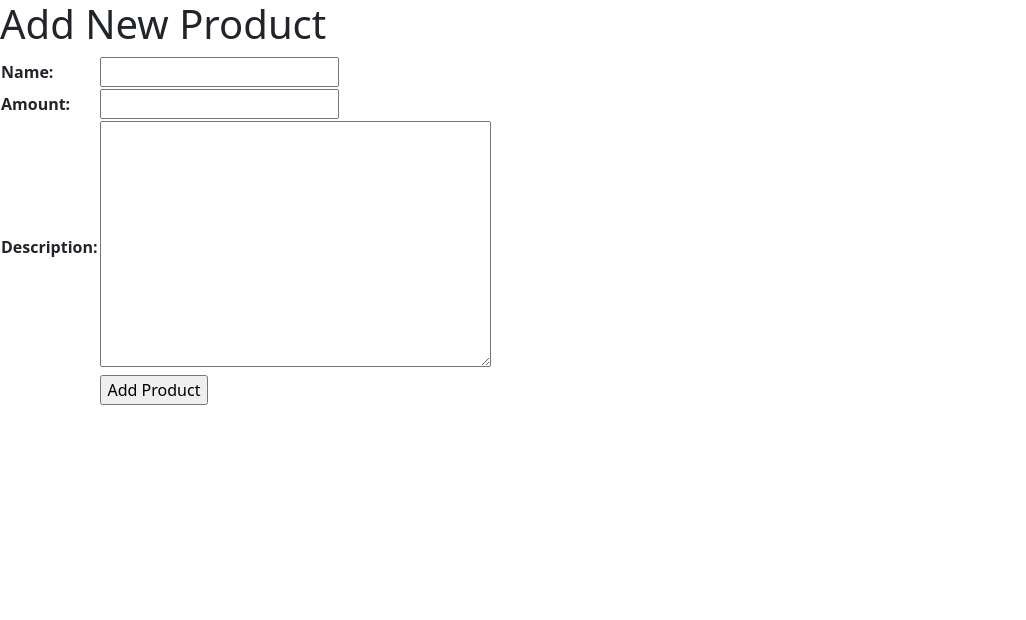
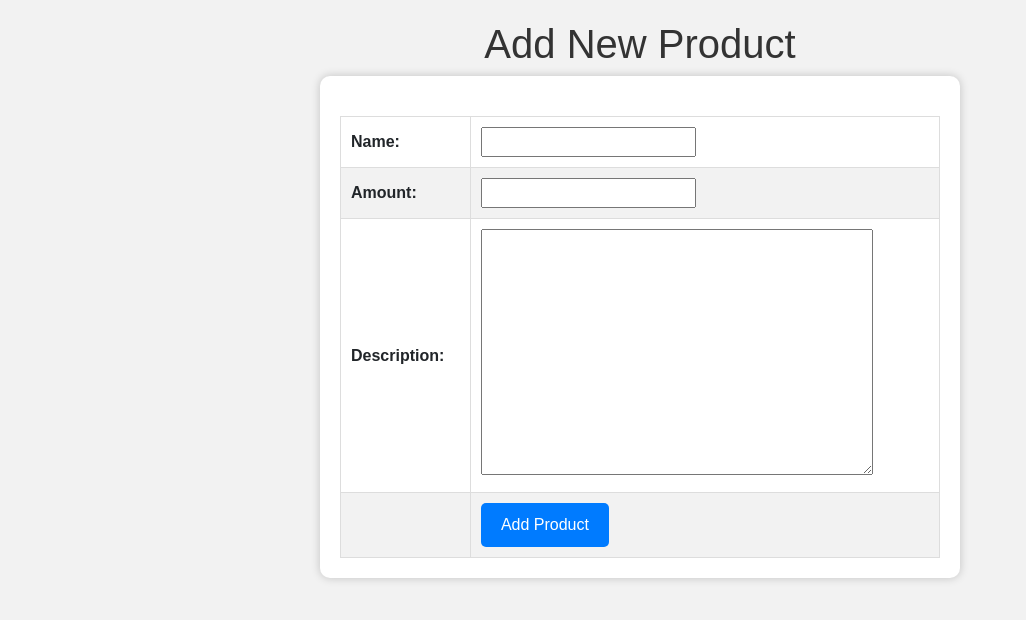
Before and after one commit to brianjo25/sneakers_hub, a Django app: page /create-product in a window 1280 px wide. Shown: the top 620 px of the page, without its empty margins (0-1026 px from the left). Run offline with Django 4.2, Linux system fonts and the light colour scheme.

Commit message:
Melakukan perbaikan dan menambahkan beberapa fitur

```diff
--- a/main/templates/create_product.html
+++ b/main/templates/create_product.html
@@ -1,6 +1,61 @@
 {% extends 'base.html' %}
 
 {% block content %}
+<style>
+    /* CSS untuk mengubah tampilan form */
+    body {
+        background-color: #f2f2f2; /* Warna latar belakang body */
+        font-family: Arial, sans-serif;
+        text-align: center;
+    }
+
+    h1 {
+        color: #333; /* Warna teks judul */
+        padding-top: 20px;
+    }
+
+    form {
+        width: 50%;
+        margin: 0 auto;
+        background-color: #fff; /* Warna latar belakang form */
+        padding: 20px;
+        border-radius: 10px;
+        box-shadow: 0 0 10px rgba(0, 0, 0, 0.2);
+    }
+
+    table {
+        width: 100%;
+        border-collapse: collapse;
+        margin-top: 20px;
+    }
+
+    table, th, td {
+        border: 1px solid #ddd; /* Garis batas abu-abu */
+    }
+
+    th, td {
+        padding: 10px;
+        text-align: left;
+    }
+
+    tr:nth-child(even) {
+        background-color: #f2f2f2; /* Warna latar abu-abu muda untuk baris genap */
+    }
+
+    input[type="submit"] {
+        background-color: #007bff; /* Warna latar biru */
+        color: #fff; /* Warna teks putih */
+        padding: 10px 20px;
+        border: none;
+        border-radius: 5px;
+        cursor: pointer;
+    }
+
+    input[type="submit"]:hover {
+        background-color: #0056b3; /* Warna latar biru gelap saat hover */
+    }
+</style>
+
 <h1>Add New Product</h1>
 
 <form method="POST">
```
Also changed, not shown: main/templates/edit_product.html (+50 -1 lines), main/templates/main.html (+8 -3 lines).
